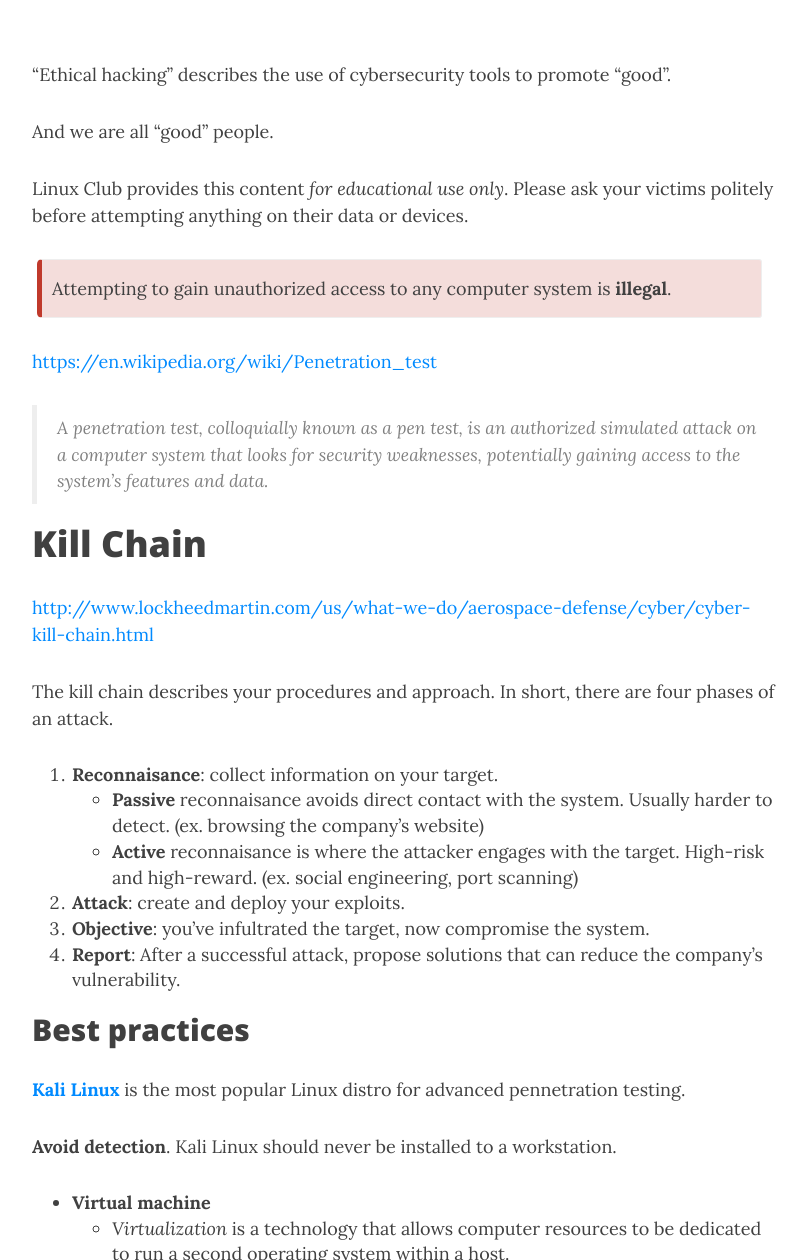
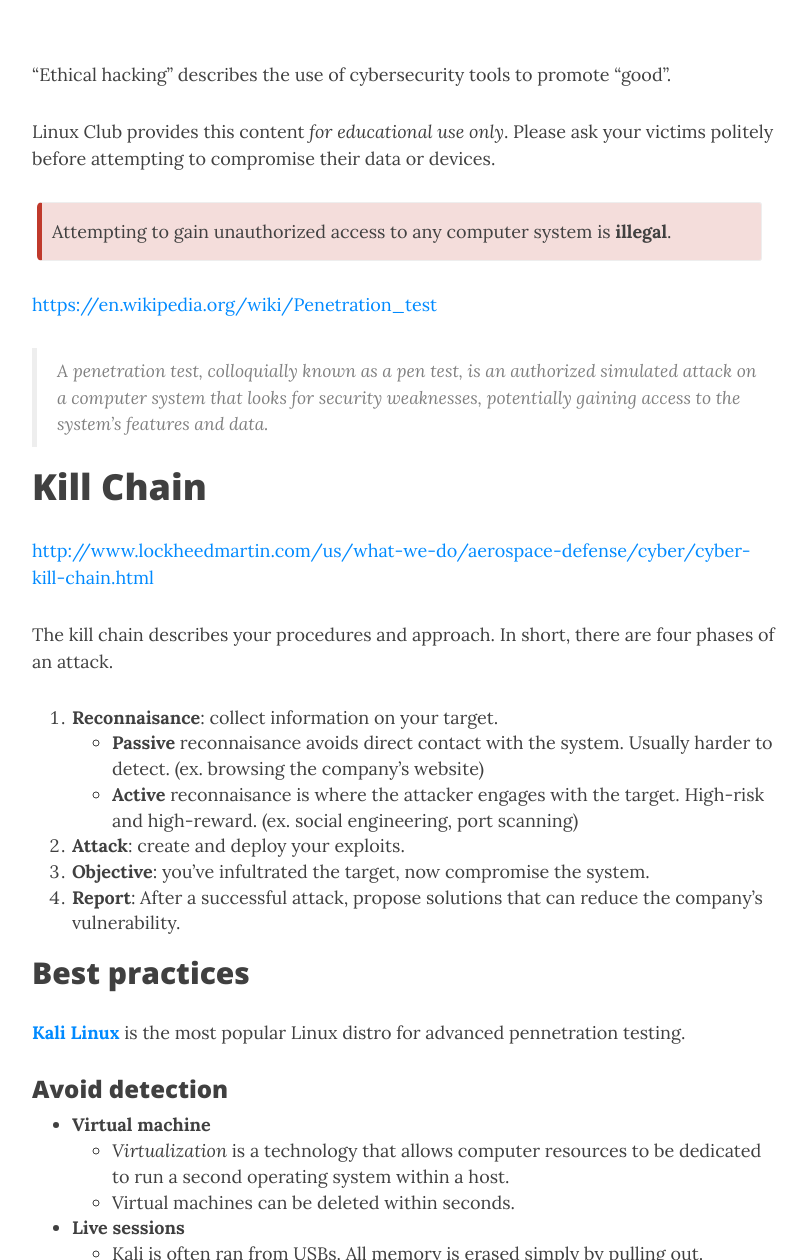
Before and after one commit to wsec/club, a Jekyll site: the page built from docs/_posts/2017-10-26-mitm.md, in a window 1280 px wide and 1400 px high, scrolled down 395 px, cut to the strip 140-1400 px from the top of the window. Shown: the whole strip, without its empty margins (233-1039 px from the left). Built offline with Jekyll 4.4.1, drawn with Linux system fonts in a browser that asks for light colours; nearby versions of some CDN libraries; comment, search, counter and statistics services are not loaded; some of the changed text lies outside the part shown.

Commit message:
Reword mitm.md

```diff
--- a/docs/_posts/2017-10-26-mitm.md
+++ b/docs/_posts/2017-10-26-mitm.md
@@ -7,9 +7,7 @@ bigimg: /img/kali-dragon-middle.png
 
 "Ethical hacking" describes the use of cybersecurity tools to promote "good".
 
-And we are all "good" people.
-
-Linux Club provides this content *for educational use only*. Please ask your victims politely before attempting anything on their data or devices.
+Linux Club provides this content *for educational use only*. Please ask your victims politely before attempting to compromise their data or devices.
 
 {: .box-error}
 Attempting to gain unauthorized access to any computer system is **illegal**.
@@ -35,14 +33,16 @@ The kill chain describes your procedures and approach. In short, there are four
 
 [**Kali Linux**](https://www.kali.org/) is the most popular Linux distro for advanced pennetration testing.
 
-**Avoid detection**. Kali Linux should never be installed to a workstation.
+### Avoid detection
 
 - **Virtual machine**
     - *Virtualization* is a technology that allows computer resources to be dedicated to run a second operating system within a host.
-    - Virtaul machines can be deleted within seconds.
+    - Virtual machines can be deleted within seconds.
 - **Live sessions**
     - Kali is often ran from USBs. All memory is erased simply by pulling out.
 - **Network isolation**
+
+Kali Linux should never be installed to a workstation.
 
 # telnet
 
```
